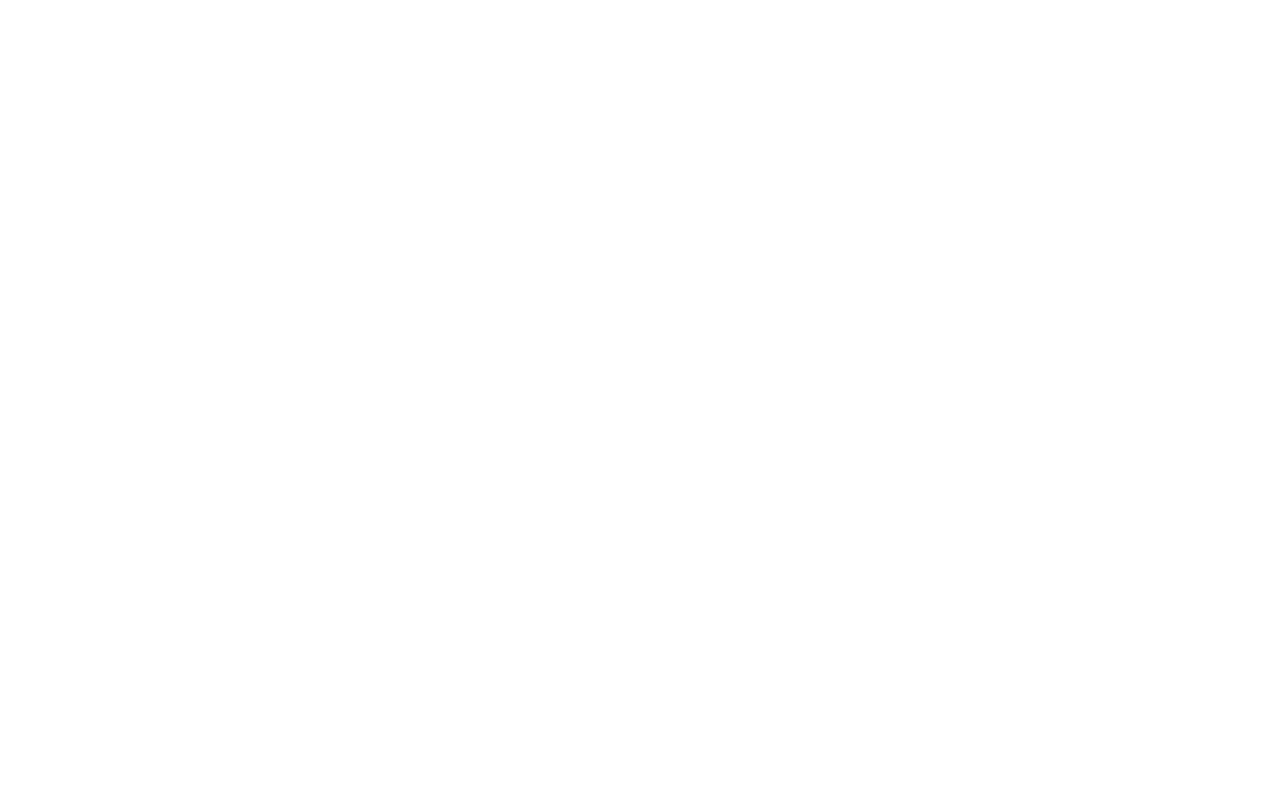
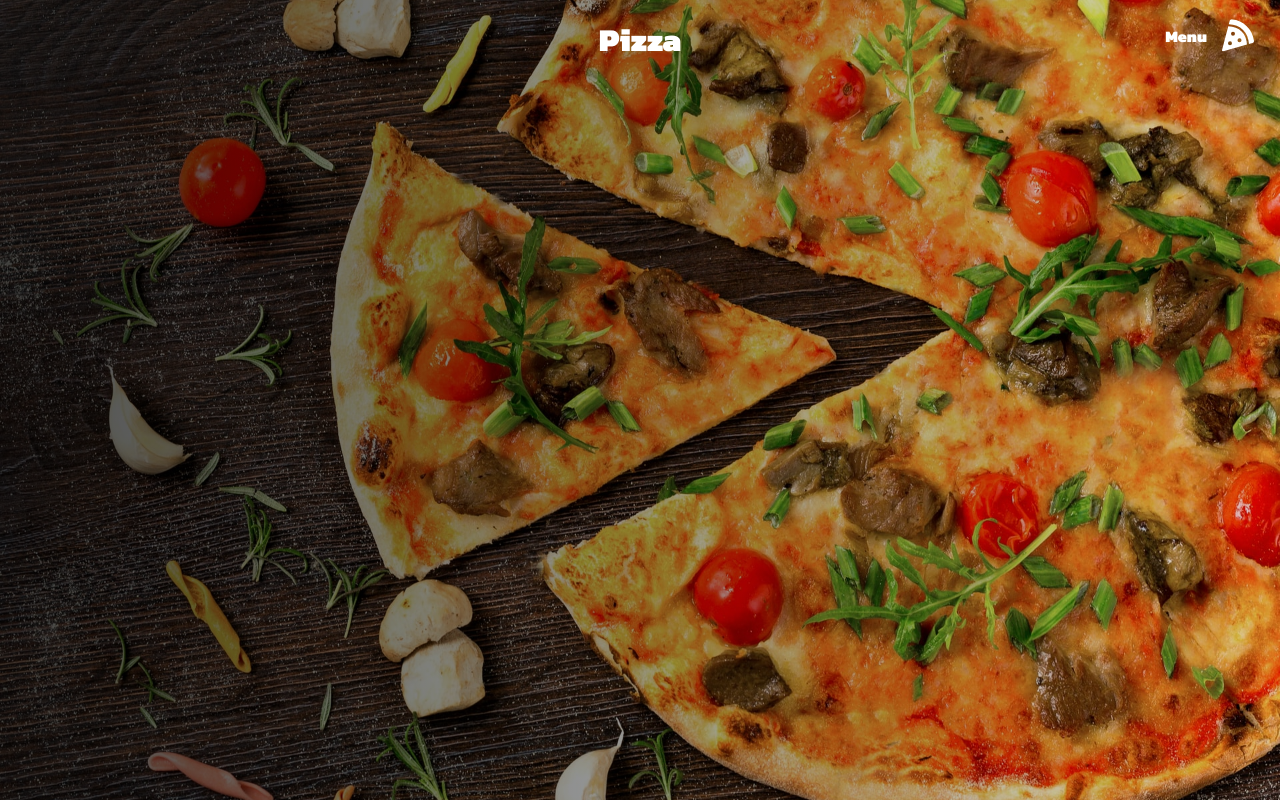
Before and after one commit to dvimukthi/pizza-website, a React (Create React App) app: page / in a window 1280 px wide. Built offline with nearby package versions, Linux system fonts and the light colour scheme.

Commit message:
add background image

```diff
--- a/src/Components/Hero/HeroElements.js
+++ b/src/Components/Hero/HeroElements.js
@@ -2,6 +2,9 @@ import styled from "styled-components";
 import ImgBg from "../../images/pizza-3.jpg";
 
 export const HeroContainer = styled.div`
-  background: liner-gradient(to right, rgba(0, 0, 0, 0.7), rgba(0, 0, 0, 0.1)),
-    url() (${ImgBg});
+  background: linear-gradient(to right, rgba(0, 0, 0, 0.7), rgba(0, 0, 0, 0.1)),
+    url(${ImgBg});
+  height: 100vh;
+  background-position: center;
+  background-size: cover;
 `;
```
